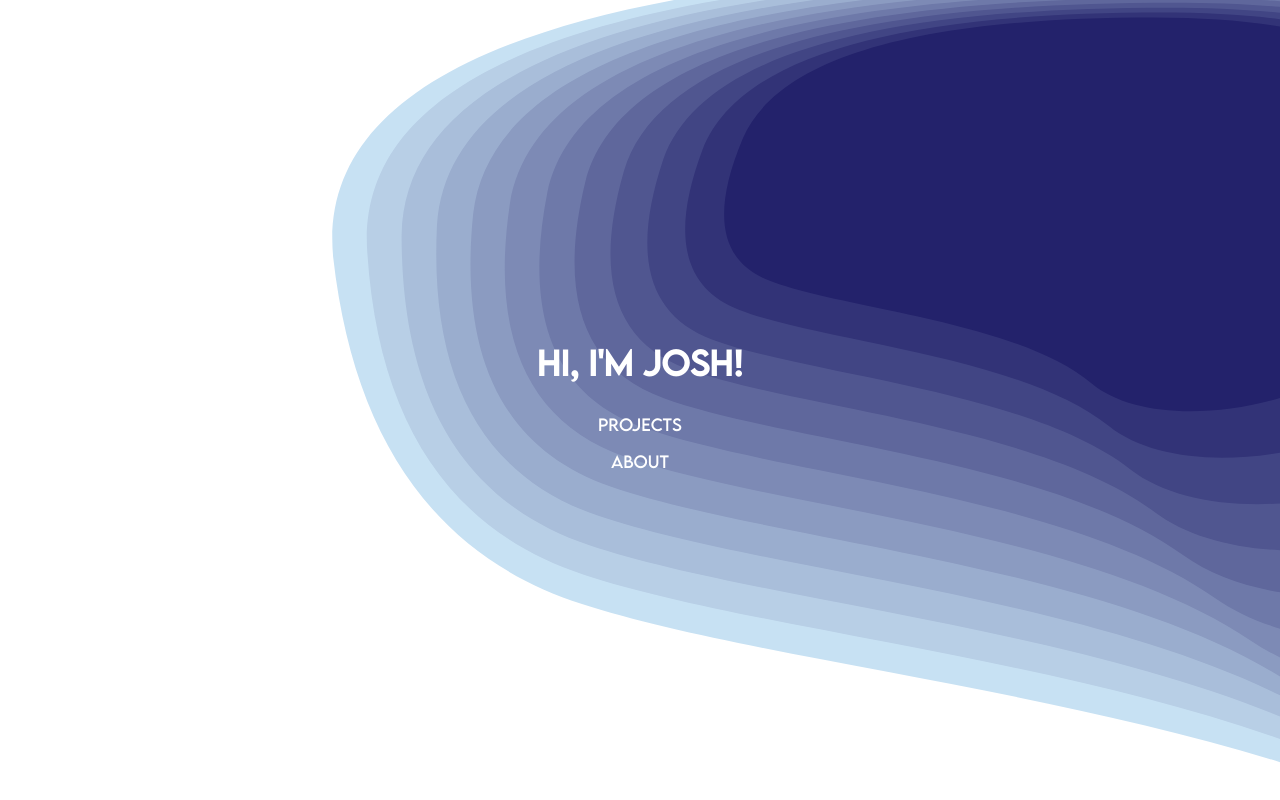
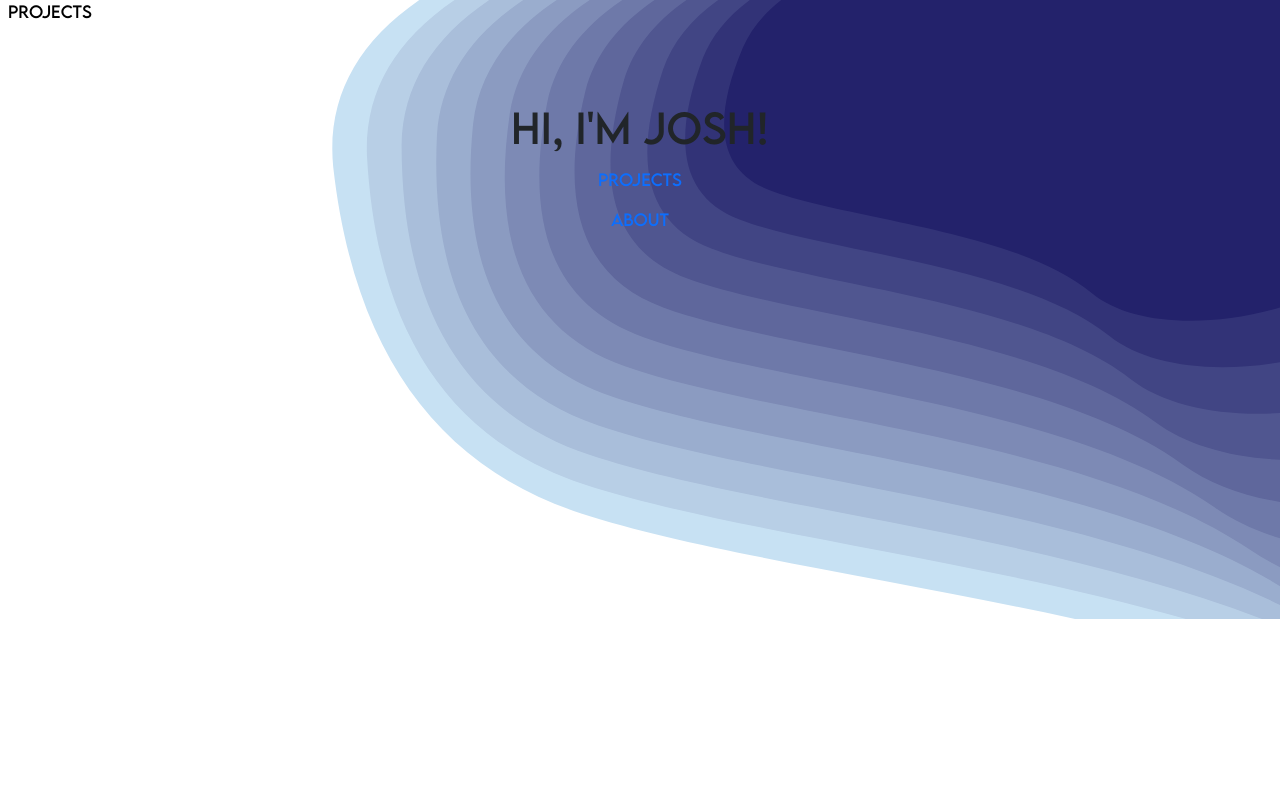
Before and after one commit to joshua-hurn/brand-site, a Next.js app: page / in a window 1280 px wide. Built offline with nearby package versions, Linux system fonts and the light colour scheme.

Commit message:
break. fixing icons in nav to home.

```diff
--- a/components/Head.js
+++ b/components/Head.js
@@ -4,6 +4,7 @@ const DocumentHead = () => {
     return (
         <Head>
             <title>Josh Hurn</title>
+
             <link rel="apple-touch-icon" sizes="180x180" href="/apple-touch-icon.png" />
             <link rel="icon" type="image/png" sizes="32x32" href="/favicon-32x32.png" />
             <link rel="icon" type="image/png" sizes="16x16" href="/favicon-16x16.png" />
@@ -12,6 +13,7 @@ const DocumentHead = () => {
             <meta name="msapplication-TileColor" content="#da532c" />
             <meta name="theme-color" content="#ffffff" />
             <link rel="icon" href="/favicon.ico" />
+            <script src="https://kit.fontawesome.com/2285baf521.js" crossOrigin="anonymous"></script>
         </Head>
     )
 }
--- a/components/Navbar.js
+++ b/components/Navbar.js
@@ -1,5 +1,30 @@
-// const Navbar = () => {
-//     return (
+import Link from "next/link";
+import styles from "../styles/modules/navbar.module.scss";
+import { FontAwesomeIcon } from '@fortawesome/react-fontawesome';
 
-//     )
-// }
+const Navbar = () => {
+    return (
+        <nav className={`${styles.navbar} navbar-expand-lg navbar-light`}>
+            <div className={styles.linkContainer}>
+                <Link className="navbar-brand" href="/">
+                    <FontAwesomeIcon icon={['fas', 'home']} />
+                </Link>
+                <button className="navbar-toggler" type="button" data-bs-toggle="collapse" data-bs-target="#navbarSupportedContent" aria-controls="navbarSupportedContent" aria-expanded="false" aria-label="Toggle navigation">
+                    <span className="navbar-toggler-icon"></span>
+                </button>
+                <div className="collapse navbar-collapse" id="navbarSupportedContent">
+                    <ul className="navbar-nav me-auto mb-2 mb-lg-0">
+                        {/* <li className="nav-item">
+                            <Link className="nav-link active" aria-current="page" href="/">Home</Link>
+                        </li> */}
+                        <li className="nav-item">
+                            <Link className="nav-link" href="/projects">Projects</Link>
+                        </li>
+                    </ul>
+                </div>
+            </div>
+        </nav>
+    )
+}
+
+export default Navbar
--- a/package.json
+++ b/package.json
@@ -8,6 +8,8 @@
     "export": "next export"
   },
   "dependencies": {
+    "@fortawesome/react-fontawesome": "^0.1.16",
+    "bootstrap": "^5.1.3",
     "next": "^11.0.0",
     "react": "^17.0.2",
     "react-dom": "^17.0.2",
--- a/pages/_app.js
+++ b/pages/_app.js
@@ -1,4 +1,6 @@
-import '../styles/globals.scss'
+import 'bootstrap/dist/css/bootstrap.css';
+import '@fortawesome/fontawesome-svg-core/styles.css';
+import '../styles/globals.scss';
 
 function Application({ Component, pageProps }) {
   return <Component {...pageProps} />
--- a/pages/about.js
+++ b/pages/about.js
@@ -2,7 +2,6 @@ import React, { useState } from 'react';
 import DocumentHead from '../components/Head';
 
 const About = () => {
-
     return (
         <>
             <DocumentHead />
--- a/pages/index.js
+++ b/pages/index.js
@@ -1,17 +1,19 @@
 import DocumentHead from '../components/Head'
+import Navbar from "../components/Navbar"
 import Header from '../components/Header'
 import Footer from '../components/Footer'
 
 export default function Home() {
   return (
-    <div className="container">
+    <>
       <DocumentHead />
+      <Navbar />
 
       <main>
         <Header title="Hi, I'm Josh!" />
       </main>
 
       <Footer />
-    </div>
+    </>
   )
 }
--- a/styles/globals.scss
+++ b/styles/globals.scss
@@ -1,12 +1,17 @@
 @import "./includes/typography.scss";
 @import "./includes/variables.scss";
-@import "./projects.scss";
 
 html,
 body {
   padding: 0;
   margin: 0;
   font-family: "Lemon Milk", sans-serif;
+}
+
+body {
+  background-image: url("../public/assets/images/background.svg");
+  background-size: cover;
+  background-repeat: no-repeat;
 }
 
 * {
@@ -23,23 +28,21 @@ main {
   text-rendering: optimizeLegibility;
 }
 
+// .container-fluid {
+//   position: relative;
+//   height: 100vh;
+//   display: flex;
+//   flex-direction: column;
+//   justify-content: center;
+//   align-items: center;
+//   color: #fff;
+// }
+
 code {
   background: #fafafa;
   border-radius: 5px;
   padding: 0.75rem;
   font-family: Menlo, Monaco, Lucida Console, Courier New, monospace;
-}
-
-.container {
-  background-image: url("../public/assets/images/background.svg");
-  background-size: 100% 100%;
-  position: relative;
-  height: 100vh;
-  display: flex;
-  flex-direction: column;
-  justify-content: center;
-  align-items: center;
-  color: #fff;
 }
 
 @media screen and (max-width: 768px) {
@@ -50,7 +53,6 @@ code {
 }
 
 a {
-  color: #fff;
   text-decoration: none;
   margin: 0.5rem;
 }
--- /dev/null
+++ b/styles/modules/navbar.module.scss
@@ -0,0 +1,7 @@
+.navbar {
+    .linkContainer {
+        a {
+            color: black !important;
+        }
+    }
+}
--- a/styles/projects.scss
+++ /dev/null
@@ -1,12 +0,0 @@
-#project-container {
-    display: flex;
-    flex-direction: column;
-    justify-content: center;
-    align-items: center;
-}
-
-.project-widget {
-    height: 40vh;
-    width: 40vw;
-    border: none;
-}
```
Also changed, not shown: pages/projects.js (+14 -5 lines), styles/modules/projects.module.scss (added, +16 -0 lines), components/Footer.js (line endings or trailing spaces), 1 other file (tests, documents, lock files or other folders).
